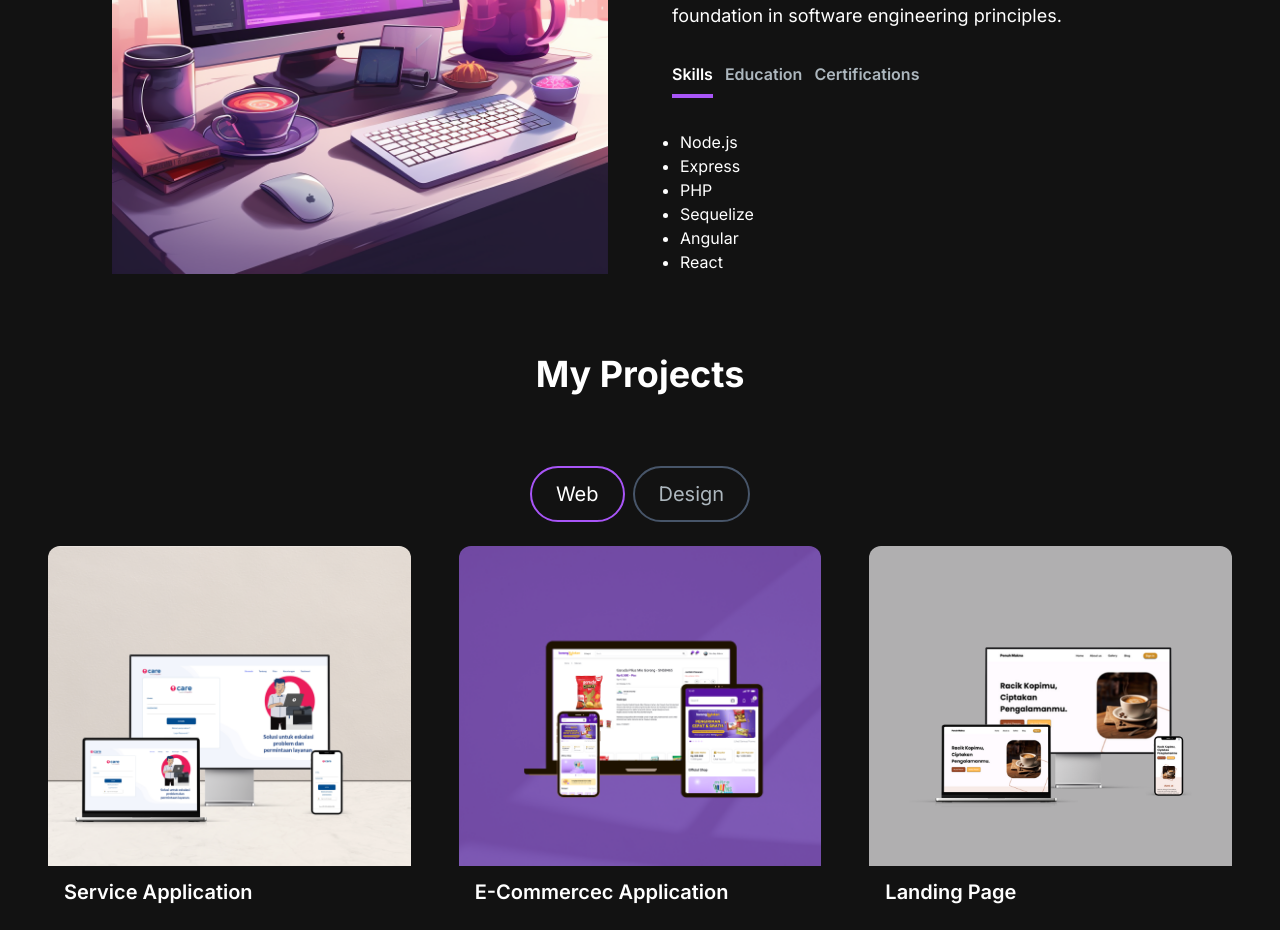
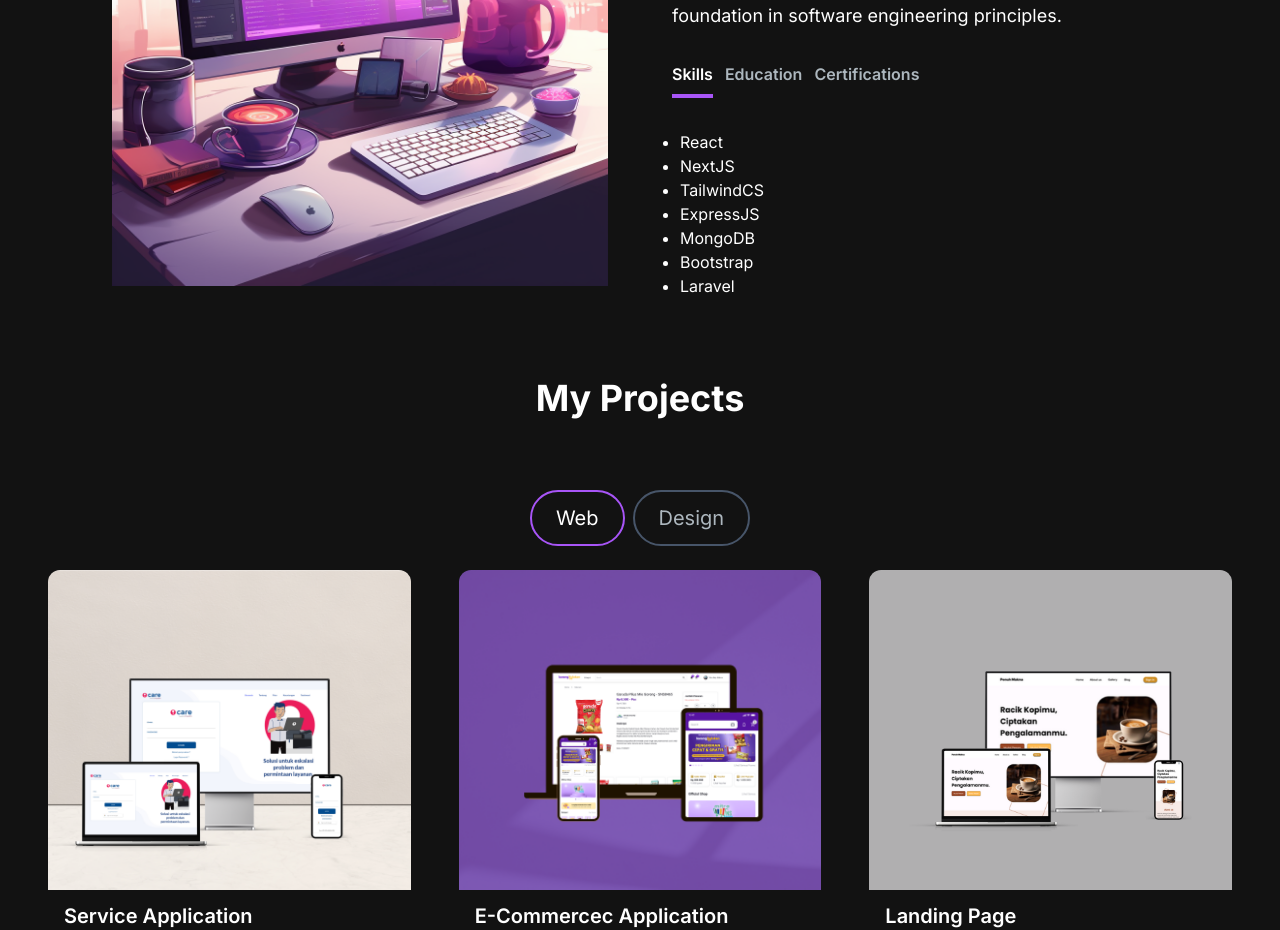
Before and after one commit to Reyment/portfolio-ghani, a Next.js app: page / in a window 1280 px wide. Shown: the part 1200-2130 px from the top of the page. Built offline with nearby package versions, Linux system fonts and the light colour scheme.

Commit message:
Update AboutSection.jsx

```diff
--- a/src/app/components/AboutSection.jsx
+++ b/src/app/components/AboutSection.jsx
@@ -9,12 +9,13 @@ const TAB_DATA = [
     id: "skills",
     content: (
       <ul className="list-disc pl-2">
-        <li>Node.js</li>
-        <li>Express</li>
-        <li>PHP</li>
-        <li>Sequelize</li>
-        <li>Angular</li>
         <li>React</li>
+        <li>NextJS </li>
+        <li>TailwindCS </li>
+        <li>ExpressJS </li>
+        <li>MongoDB </li>
+        <li>Bootstrap </li>
+        <li>Laravel  </li>
       </ul>
     ),
   },
@@ -24,7 +25,6 @@ const TAB_DATA = [
     content: (
       <ul className="list-disc pl-2">
         <li>SMKN 8 MALANG - software engineering</li>
-        <li>SMPN 14 Malang</li>
       </ul>
     ),
   },
```
